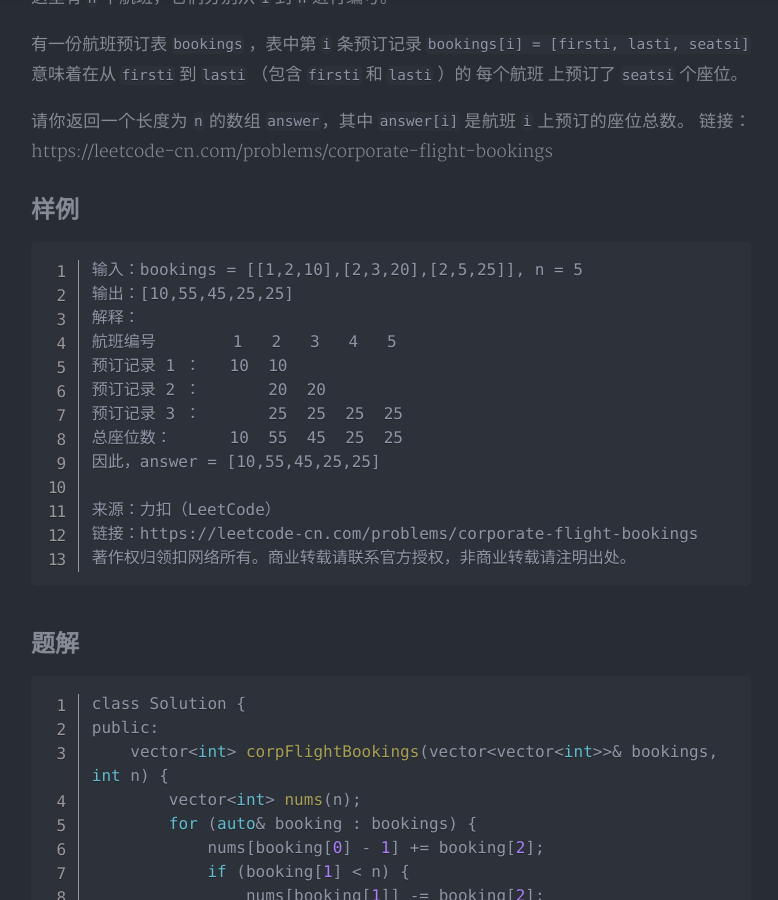
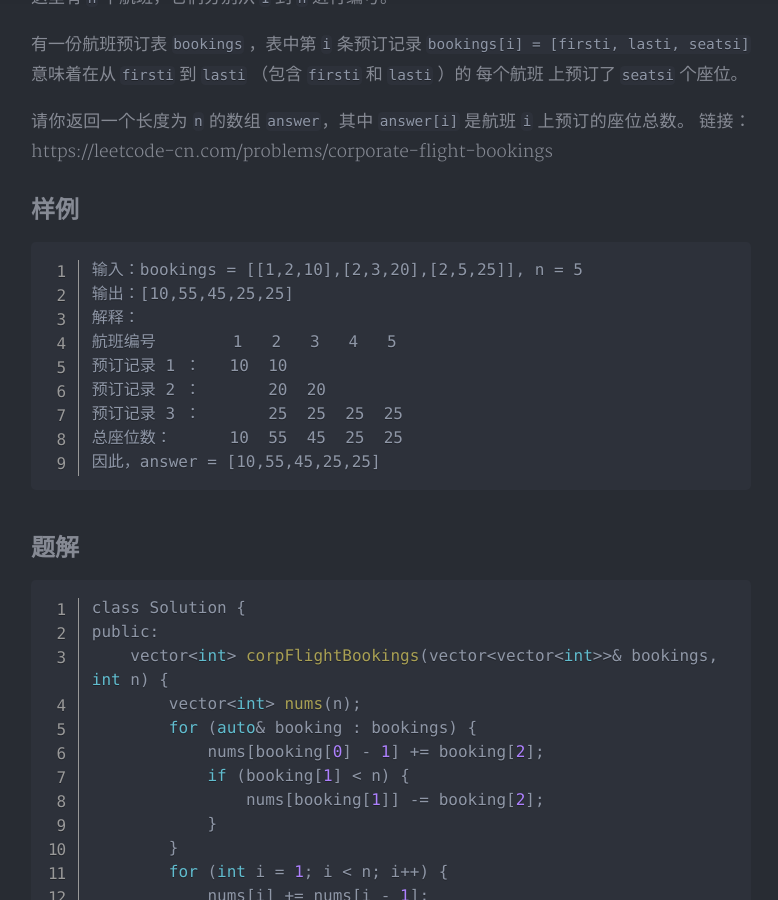
Before and after one commit to cifiyoo/cifiyoo.github.io, a Jekyll site: the page built from _posts/2021-08-31-leetcode1109.md, in a window 1280 px wide and 900 px high, scrolled down 463 px. Shown: the whole window, without its empty margins (249-1027 px from the left). Built offline with Jekyll 4.4.1, drawn with Linux system fonts in a browser that asks for light colours; nearby versions of some CDN libraries; comment, search, counter and statistics services are not loaded; a style sheet for code colours, icons or effects is not loaded.

Commit message:
Update 2021-08-31-leetcode1109.md

````diff
--- a/_posts/2021-08-31-leetcode1109.md
+++ b/_posts/2021-08-31-leetcode1109.md
@@ -29,10 +29,6 @@ tags: 差分 线段树
 预订记录 3 ：       25  25  25  25
 总座位数：      10  55  45  25  25
 因此，answer = [10,55,45,25,25]
-
-来源：力扣（LeetCode）
-链接：https://leetcode-cn.com/problems/corporate-flight-bookings
-著作权归领扣网络所有。商业转载请联系官方授权，非商业转载请注明出处。
 ```
 
 
````
